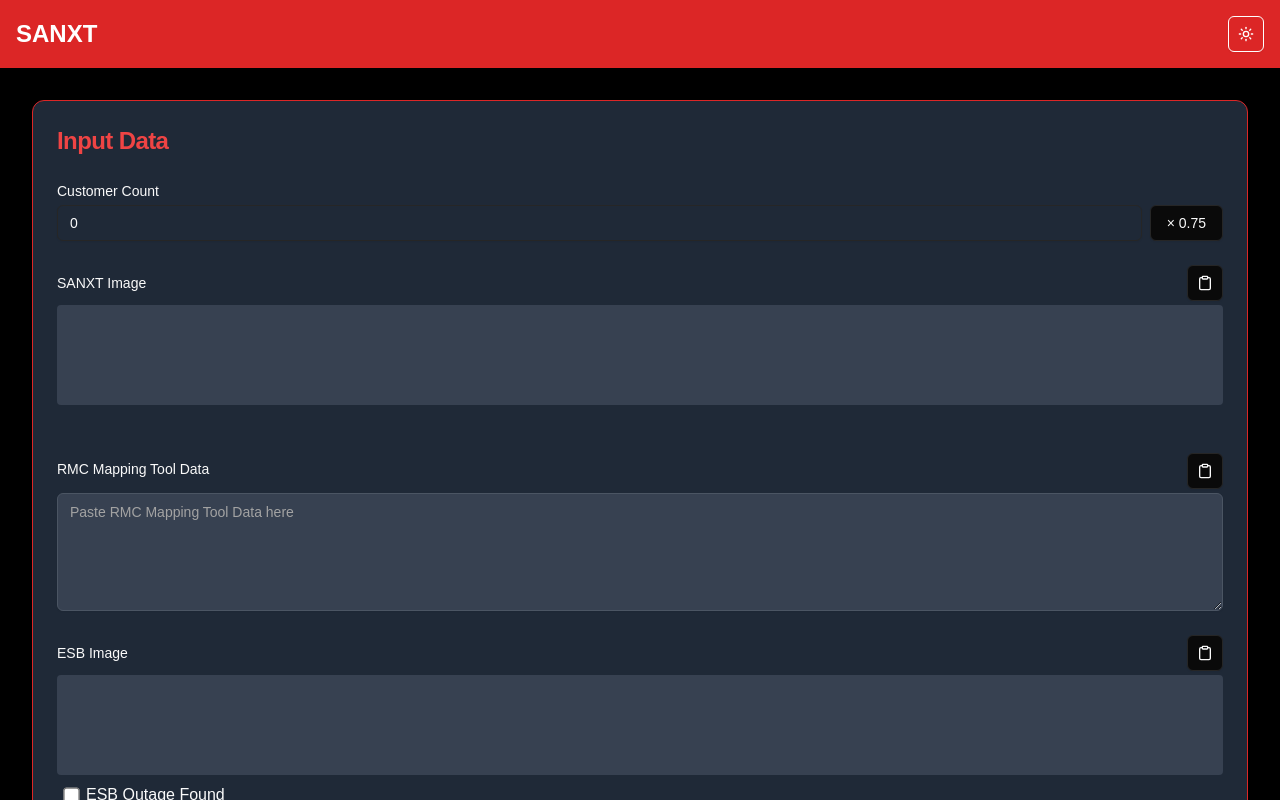
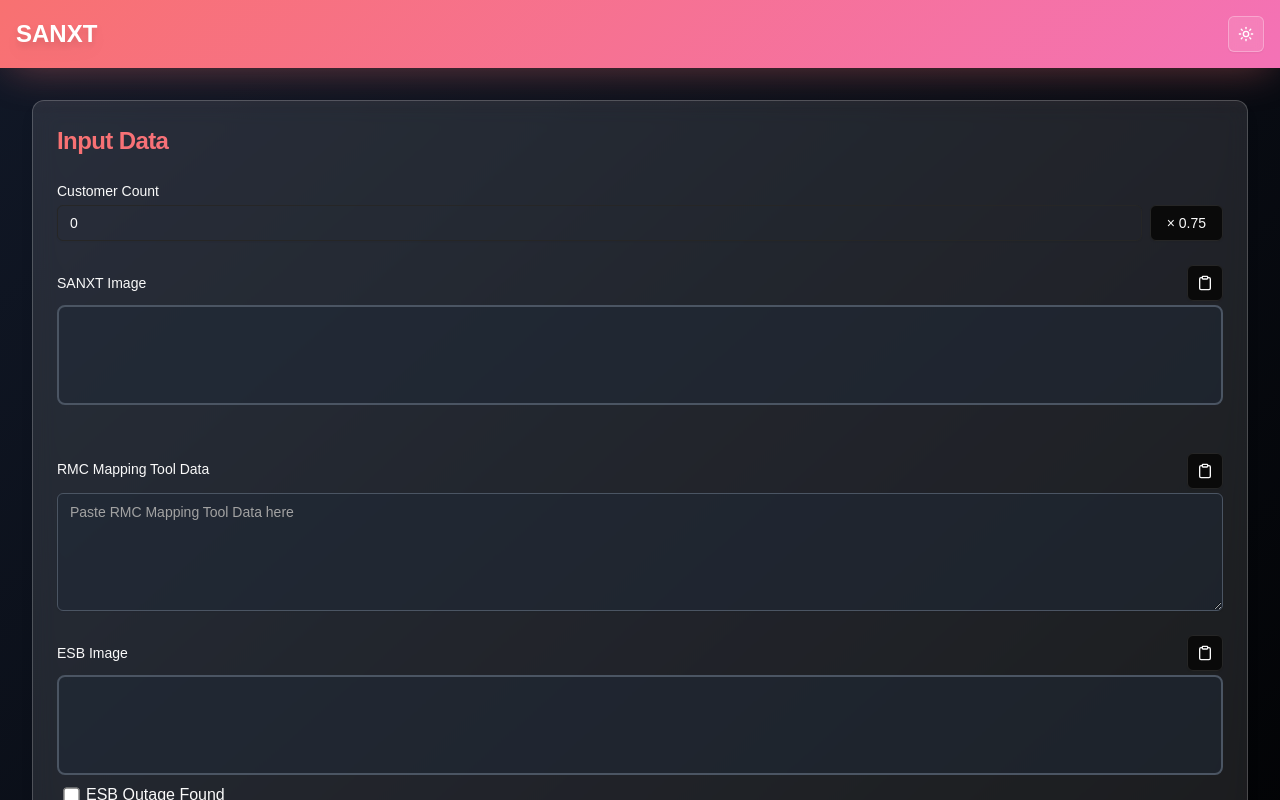
Before and after one commit to mine-nandha/sanxt, a Next.js app: page / in a window 1280 px wide. Both pictures are taken after a click on the button 1246 px from the left and 34 px from the top of the page. Shown: the top 800 px of the page. Built offline with nearby package versions, Linux system fonts and the light colour scheme.

Commit message:
feat: Enhance UI with new animations, gradients, and improved interactive states across components.

```diff
--- a/app/globals.css
+++ b/app/globals.css
@@ -34,7 +34,20 @@ body {
 		--chart-4: 43 74% 66%;
 		--chart-5: 27 87% 67%;
 		--radius: 0.5rem;
+
+		/* Premium Color Palette */
+		--primary-gradient-from: #ef4444;
+		--primary-gradient-to: #ec4899;
+		--accent-gradient-from: #3b82f6;
+		--accent-gradient-to: #06b6d4;
+		--bg-gradient-from: #eff6ff;
+		--bg-gradient-to: #faf5ff;
+
+		/* Shadows */
+		--shadow-colored: 0 10px 40px -10px rgba(239, 68, 68, 0.3);
+		--shadow-glow: 0 0 20px rgba(239, 68, 68, 0.2);
 	}
+
 	.dark {
 		--background: 0 0% 3.9%;
 		--foreground: 0 0% 98%;
@@ -60,6 +73,18 @@ body {
 		--chart-3: 30 80% 55%;
 		--chart-4: 280 65% 60%;
 		--chart-5: 340 75% 55%;
+
+		/* Premium Color Palette - Dark */
+		--primary-gradient-from: #f87171;
+		--primary-gradient-to: #f472b6;
+		--accent-gradient-from: #60a5fa;
+		--accent-gradient-to: #22d3ee;
+		--bg-gradient-from: #111827;
+		--bg-gradient-to: #000000;
+
+		/* Shadows - Dark */
+		--shadow-colored: 0 10px 40px -10px rgba(248, 113, 113, 0.4);
+		--shadow-glow: 0 0 30px rgba(248, 113, 113, 0.3);
 	}
 }
 
@@ -71,3 +96,171 @@ body {
 		@apply bg-background text-foreground;
 	}
 }
+
+/* Custom Animations */
+@keyframes fadeIn {
+	from {
+		opacity: 0;
+		transform: translateY(10px);
+	}
+	to {
+		opacity: 1;
+		transform: translateY(0);
+	}
+}
+
+@keyframes slideUp {
+	from {
+		opacity: 0;
+		transform: translateY(20px);
+	}
+	to {
+		opacity: 1;
+		transform: translateY(0);
+	}
+}
+
+@keyframes pulse-glow {
+	0%,
+	100% {
+		box-shadow: 0 0 10px rgba(239, 68, 68, 0.3);
+	}
+	50% {
+		box-shadow: 0 0 20px rgba(239, 68, 68, 0.5);
+	}
+}
+
+@keyframes gradient-shift {
+	0% {
+		background-position: 0% 50%;
+	}
+	50% {
+		background-position: 100% 50%;
+	}
+	100% {
+		background-position: 0% 50%;
+	}
+}
+
+/* Utility Classes */
+@layer utilities {
+	.animate-fade-in {
+		animation: fadeIn 0.3s ease-out;
+	}
+
+	.animate-slide-up {
+		animation: slideUp 0.4s ease-out;
+	}
+
+	.animate-pulse-glow {
+		animation: pulse-glow 2s ease-in-out infinite;
+	}
+
+	.bg-gradient-primary {
+		background: linear-gradient(
+			135deg,
+			var(--primary-gradient-from),
+			var(--primary-gradient-to)
+		);
+	}
+
+	.bg-gradient-accent {
+		background: linear-gradient(
+			135deg,
+			var(--accent-gradient-from),
+			var(--accent-gradient-to)
+		);
+	}
+
+	.bg-gradient-page {
+		background: linear-gradient(
+			135deg,
+			var(--bg-gradient-from),
+			var(--bg-gradient-to)
+		);
+	}
+
+	.bg-gradient-animated {
+		background: linear-gradient(
+			270deg,
+			var(--primary-gradient-from),
+			var(--primary-gradient-to),
+			var(--accent-gradient-from)
+		);
+		background-size: 200% 200%;
+		animation: gradient-shift 3s ease infinite;
+	}
+
+	.text-gradient {
+		background: linear-gradient(
+			135deg,
+			var(--primary-gradient-from),
+			var(--primary-gradient-to)
+		);
+		-webkit-background-clip: text;
+		-webkit-text-fill-color: transparent;
+		background-clip: text;
+	}
+
+	.glass-card {
+		background: rgba(255, 255, 255, 0.1);
+		backdrop-filter: blur(12px);
+		-webkit-backdrop-filter: blur(12px);
+		border: 1px solid rgba(255, 255, 255, 0.2);
+	}
+
+	.shadow-colored {
+		box-shadow: var(--shadow-colored);
+	}
+
+	.shadow-glow {
+		box-shadow: var(--shadow-glow);
+	}
+
+	.transition-smooth {
+		transition: all 0.2s ease-out;
+	}
+
+	.transition-transform {
+		transition: transform 0.15s ease-out;
+	}
+
+	.hover-scale:hover {
+		transform: scale(1.05);
+	}
+
+	.hover-lift:hover {
+		transform: translateY(-2px);
+	}
+}
+
+/* Smooth scrolling */
+html {
+	scroll-behavior: smooth;
+}
+
+/* Custom scrollbar */
+::-webkit-scrollbar {
+	width: 10px;
+}
+
+::-webkit-scrollbar-track {
+	background: rgba(0, 0, 0, 0.1);
+}
+
+::-webkit-scrollbar-thumb {
+	background: linear-gradient(
+		135deg,
+		var(--primary-gradient-from),
+		var(--primary-gradient-to)
+	);
+	border-radius: 5px;
+}
+
+::-webkit-scrollbar-thumb:hover {
+	background: linear-gradient(
+		135deg,
+		var(--primary-gradient-to),
+		var(--primary-gradient-from)
+	);
+}
--- a/app/page.js
+++ b/app/page.js
@@ -162,37 +162,43 @@ export default function Component() {
 
 	return (
 		<div
-			className={`min-h-screen ${
-				isDarkMode ? "bg-black text-white" : "bg-blue-100 text-gray-900"
+			className={`min-h-screen transition-colors duration-300 ${
+				isDarkMode
+					? "bg-gradient-to-br from-gray-900 to-black text-white"
+					: "bg-gradient-page text-gray-900"
 			}`}
 		>
-			<nav className="bg-red-600 p-4 flex justify-between items-center">
-				<h1 className="text-2xl font-bold text-white">SANXT</h1>
+			<nav className="bg-gradient-primary p-4 flex justify-between items-center shadow-colored sticky top-0 z-50 backdrop-blur-sm bg-opacity-95">
+				<h1 className="text-2xl font-bold text-white drop-shadow-lg animate-fade-in">
+					SANXT
+				</h1>
 				<Button
 					variant="outline"
 					size="icon"
 					onClick={() => setIsDarkMode(!isDarkMode)}
-					className="bg-transparent border-white text-white hover:bg-red-700"
+					className="bg-white/10 border-white/30 text-white hover:bg-white/20 hover:scale-110 transition-all duration-200 backdrop-blur-sm"
 				>
-					{isDarkMode ? (
-						<Sun className="h-[1.2rem] w-[1.2rem]" />
-					) : (
-						<Moon className="h-[1.2rem] w-[1.2rem]" />
-					)}
+					<div className="transition-transform duration-300">
+						{isDarkMode ? (
+							<Sun className="h-[1.2rem] w-[1.2rem]" />
+						) : (
+							<Moon className="h-[1.2rem] w-[1.2rem]" />
+						)}
+					</div>
 				</Button>
 			</nav>
 
-			<div className="container mx-auto p-8">
+			<div className="container mx-auto p-8 animate-fade-in">
 				{!showGeneratedContent ? (
 					<Card
-						className={`mb-8 ${
+						className={`mb-8 animate-slide-up ${
 							isDarkMode
-								? "bg-gray-800 border-red-600"
-								: "bg-white border-red-600"
+								? "glass-card border-pink-500/30"
+								: "bg-white border-red-300 shadow-colored"
 						}`}
 					>
 						<CardHeader>
-							<CardTitle className="text-2xl text-red-500">
+							<CardTitle className="text-2xl text-gradient animate-fade-in">
 								Input Data
 							</CardTitle>
 						</CardHeader>
@@ -238,26 +244,26 @@ export default function Component() {
 									id="sanxt-notes"
 									contentEditable
 									onInput={handleInputSanxt}
-									className={`mb-2 p-2 rounded min-h-[100px] focus:outline-none focus:ring-2 focus:ring-red-500 ${
+									className={`mb-2 p-3 rounded-lg min-h-[100px] border-2 transition-all duration-200 focus:outline-none focus:ring-2 focus:ring-pink-500 focus:border-pink-500 focus:shadow-glow ${
 										isDarkMode
-											? "bg-gray-700 text-white border-gray-600"
-											: "bg-blue-50 text-gray-900 border-gray-300"
+											? "bg-gray-800/50 text-white border-gray-600 hover:border-gray-500"
+											: "bg-blue-50/50 text-gray-900 border-gray-300 hover:border-gray-400"
 									}`}
 								/>
 							</div>
 							{sanxtData ? (
 								<div
 									id="streets"
-									className="flex flex-wrap gap-2 sm:grid sm:grid-cols-2 md:grid-cols-3 lg:grid-cols-4"
+									className="flex flex-wrap gap-2 sm:grid sm:grid-cols-2 md:grid-cols-3 lg:grid-cols-4 animate-fade-in"
 								>
 									{sanxtData.map((street) => (
 										<span
-											className="flex items-center px-2 cursor-pointer select-none"
+											className="flex items-center px-3 py-2 cursor-pointer select-none rounded-md transition-all duration-200 hover:bg-gray-100 dark:hover:bg-gray-700 hover:scale-105"
 											key={street}
 											onKeyUp={handleStreetSelection}
 										>
 											<input
-												className="scale-125 mx-2 cursor-pointer"
+												className="scale-125 mx-2 cursor-pointer accent-pink-500"
 												type="checkbox"
 												name="streets"
 												value={street}
@@ -286,8 +292,8 @@ export default function Component() {
 									placeholder="Paste RMC Mapping Tool Data here"
 									className={
 										isDarkMode
-											? "bg-gray-700 text-white border-gray-600"
-											: "bg-blue-50 text-gray-900 border-gray-300"
+											? "bg-gray-800/50 text-white border-gray-600 hover:border-gray-500"
+											: "bg-blue-50/50 text-gray-900 border-gray-300 hover:border-gray-400"
 									}
 								/>
 							</div>
@@ -305,10 +311,10 @@ export default function Component() {
 									id="esb-notes"
 									contentEditable
 									onInput={handleInputEsb}
-									className={`mb-2 p-2 rounded min-h-[100px] focus:outline-none focus:ring-2 focus:ring-red-500 ${
+									className={`mb-2 p-3 rounded-lg min-h-[100px] border-2 transition-all duration-200 focus:outline-none focus:ring-2 focus:ring-pink-500 focus:border-pink-500 focus:shadow-glow ${
 										isDarkMode
-											? "bg-gray-700 text-white border-gray-600"
-											: "bg-blue-50 text-gray-900 border-gray-300"
+											? "bg-gray-800/50 text-white border-gray-600 hover:border-gray-500"
+											: "bg-blue-50/50 text-gray-900 border-gray-300 hover:border-gray-400"
 									}`}
 								/>
 								<div
@@ -339,10 +345,10 @@ export default function Component() {
 									id="rmc-image"
 									contentEditable
 									onInput={handleInputRmcImage}
-									className={`mb-2 p-2 rounded min-h-[100px] focus:outline-none focus:ring-2 focus:ring-red-500 ${
+									className={`mb-2 p-3 rounded-lg min-h-[100px] border-2 transition-all duration-200 focus:outline-none focus:ring-2 focus:ring-pink-500 focus:border-pink-500 focus:shadow-glow ${
 										isDarkMode
-											? "bg-gray-700 text-white border-gray-600"
-											: "bg-blue-50 text-gray-900 border-gray-300"
+											? "bg-gray-800/50 text-white border-gray-600 hover:border-gray-500"
+											: "bg-blue-50/50 text-gray-900 border-gray-300 hover:border-gray-400"
 									}`}
 								/>
 							</div>
@@ -350,11 +356,11 @@ export default function Component() {
 						<CardFooter>
 							<Button
 								onClick={generateEmail}
-								className="w-full bg-red-600 hover:bg-red-700 text-white flex justify-center items-center"
+								className="w-full bg-gradient-primary hover:shadow-glow text-white flex justify-center items-center transition-all duration-200 hover:scale-105 font-semibold text-base py-6"
 								disabled={isLoading}
 							>
 								{isLoading ? (
-									<div className="w-5 h-5 border-4 border-white border-t-transparent rounded-full animate-spin"></div>
+									<div className="w-6 h-6 border-4 border-white/30 border-t-white rounded-full animate-spin"></div>
 								) : (
 									"Generate Mail"
 								)}
@@ -365,13 +371,13 @@ export default function Component() {
 					<Card
 						className={
 							isDarkMode
-								? "bg-gray-800 border-red-600"
-								: "bg-white border-red-600"
+								? "glass-card border-pink-500/30 animate-slide-up"
+								: "bg-white border-red-300 shadow-colored animate-slide-up"
 						}
 						ref={topRef}
 					>
 						<CardHeader className="flex flex-row items-center justify-between">
-							<CardTitle className="text-2xl text-red-500">
+							<CardTitle className="text-2xl text-gradient">
 								Generated Email Content
 							</CardTitle>
 							<div className="flex space-x-2">
@@ -390,6 +396,7 @@ export default function Component() {
 								<Button
 									variant="outline"
 									size="icon"
+									className="hover:scale-110 transition-all duration-200"
 									onClick={() => location.reload()}
 								>
 									<ArrowLeft className="h-4 w-4" />
@@ -414,7 +421,7 @@ export default function Component() {
 								Copy the below content:
 							</p>
 							<div
-								className={`whitespace-pre-wrap p-6 rounded bg-white text-black border border-gray-300 relative`}
+								className={`whitespace-pre-wrap p-6 rounded-lg bg-white text-black border-2 border-gray-300 relative shadow-lg transition-all duration-200 hover:shadow-xl`}
 								id="mailContent"
 							>
 								<CopyButton className="absolute top-2 right-2 z-10" />
--- a/components/pasteButton.jsx
+++ b/components/pasteButton.jsx
@@ -63,15 +63,17 @@ export default function PasteButton({ targetId, className = "" }) {
 		<Button
 			variant="outline"
 			size="icon"
-			className={className}
+			className={`${className} transition-all duration-200 hover:scale-110 active:scale-95 ${isPasted ? "bg-green-100 dark:bg-green-900 animate-pulse-glow" : ""}`}
 			onClick={pasteFromClipboard}
 			aria-label={isPasted ? "Pasted" : "Paste from clipboard"}
 		>
-			{isPasted ? (
-				<Check className="h-4 w-4" />
-			) : (
-				<Clipboard className="h-4 w-4" />
-			)}
+			<div className="transition-transform duration-200">
+				{isPasted ? (
+					<Check className="h-4 w-4 text-green-600 dark:text-green-400" />
+				) : (
+					<Clipboard className="h-4 w-4" />
+				)}
+			</div>
 		</Button>
 	);
 }
--- a/components/ui/button.jsx
+++ b/components/ui/button.jsx
@@ -5,7 +5,7 @@ import * as React from "react";
 import { cn } from "@/lib/utils";
 
 const buttonVariants = cva(
-	"inline-flex items-center justify-center gap-2 whitespace-nowrap rounded-md text-sm font-medium transition-colors focus-visible:outline-none focus-visible:ring-1 focus-visible:ring-ring disabled:pointer-events-none disabled:opacity-50 [&_svg]:pointer-events-none [&_svg]:size-4 [&_svg]:shrink-0",
+	"inline-flex items-center justify-center gap-2 whitespace-nowrap rounded-md text-sm font-medium transition-all duration-200 focus-visible:outline-none focus-visible:ring-2 focus-visible:ring-ring focus-visible:ring-offset-2 disabled:pointer-events-none disabled:opacity-50 [&_svg]:pointer-events-none [&_svg]:size-4 [&_svg]:shrink-0 active:scale-95",
 	{
 		variants: {
 			variant: {
--- a/components/ui/card.jsx
+++ b/components/ui/card.jsx
@@ -6,7 +6,7 @@ const Card = React.forwardRef(({ className, ...props }, ref) => (
 	<div
 		ref={ref}
 		className={cn(
-			"rounded-xl border bg-card text-card-foreground shadow",
+			"rounded-xl border bg-card text-card-foreground shadow-lg transition-all duration-200 hover:shadow-xl",
 			className,
 		)}
 		{...props}
--- a/components/ui/input.jsx
+++ b/components/ui/input.jsx
@@ -7,7 +7,7 @@ const Input = React.forwardRef(({ className, type, ...props }, ref) => {
 		<input
 			type={type}
 			className={cn(
-				"flex h-9 w-full rounded-md border border-input bg-transparent px-3 py-1 text-sm shadow-sm transition-colors file:border-0 file:bg-transparent file:text-sm file:font-medium file:text-foreground placeholder:text-muted-foreground focus-visible:outline-none focus-visible:ring-1 focus-visible:ring-ring disabled:cursor-not-allowed disabled:opacity-50",
+				"flex h-9 w-full rounded-md border border-input bg-transparent px-3 py-1 text-sm shadow-sm transition-all duration-200 file:border-0 file:bg-transparent file:text-sm file:font-medium file:text-foreground placeholder:text-muted-foreground focus-visible:outline-none focus-visible:ring-2 focus-visible:ring-ring focus-visible:shadow-glow disabled:cursor-not-allowed disabled:opacity-50",
 				className,
 			)}
 			ref={ref}
--- a/components/ui/textarea.jsx
+++ b/components/ui/textarea.jsx
@@ -6,7 +6,7 @@ const Textarea = React.forwardRef(({ className, ...props }, ref) => {
 	return (
 		<textarea
 			className={cn(
-				"flex min-h-[60px] w-full rounded-md border border-input bg-transparent px-3 py-2 text-sm shadow-sm placeholder:text-muted-foreground focus-visible:outline-none focus-visible:ring-1 focus-visible:ring-ring disabled:cursor-not-allowed disabled:opacity-50",
+				"flex min-h-[60px] w-full rounded-md border border-input bg-transparent px-3 py-2 text-sm shadow-sm transition-all duration-200 placeholder:text-muted-foreground focus-visible:outline-none focus-visible:ring-2 focus-visible:ring-ring focus-visible:shadow-glow disabled:cursor-not-allowed disabled:opacity-50",
 				className,
 			)}
 			ref={ref}
```
Also changed, not shown: components/copyButton.jsx (+8 -2 lines).
